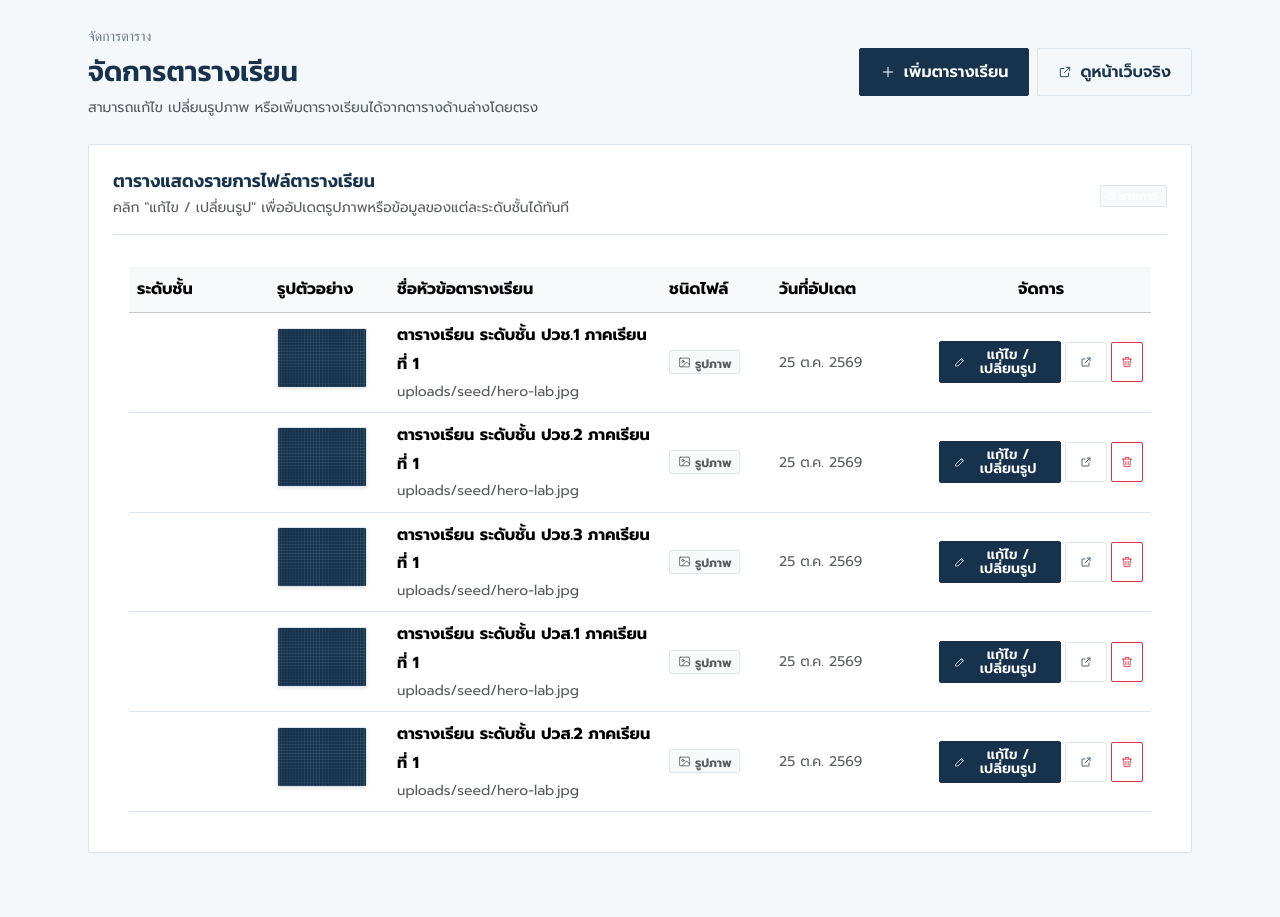
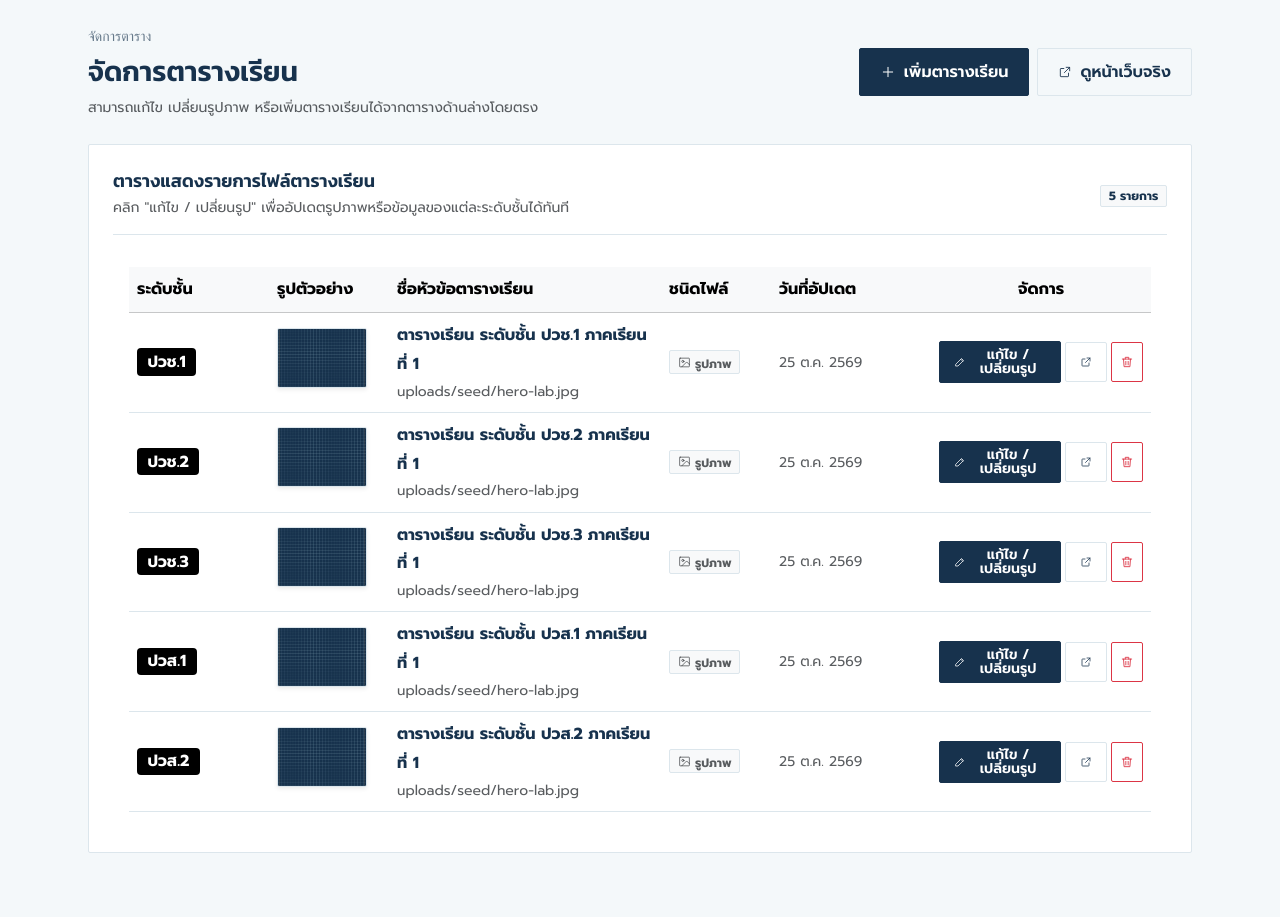
Before and after one commit to porchyy/web, a PHP site: page /web/admin/classes.php in a window 1280 px wide. Shown: the part 111-1028 px from the top of the page. Run offline with PHP 8.4, Linux system fonts and the light colour scheme; the visitor is signed in with stand-in values (Sample User, id 1); data that the repository does not hold is empty; some libraries are stand-ins or nearby versions.

Commit message:
fix(admin): style grade level badges with solid black and define bg-navy utility

```diff
--- a/admin/classes.php
+++ b/admin/classes.php
@@ -154,7 +154,7 @@ require_once __DIR__ . '/../includes/admin-header.php';
               ?>
               <tr>
                 <td>
-                  <span class="badge bg-navy text-white px-2 py-1 fs-6"><?= e($grpName ?: '-') ?></span>
+                  <span class="badge bg-dark text-white px-2.5 py-1.5 fs-6 fw-bold" style="background-color: #000000 !important; color: #ffffff !important; border-radius: 4px;"><?= e($grpName ?: '-') ?></span>
                 </td>
                 <td>
                   <?php if (!$isPdf && !empty($filePath)): ?>
--- a/assets/css/base.css
+++ b/assets/css/base.css
@@ -300,3 +300,13 @@ main:focus {
     scroll-behavior: auto !important;
   }
 }
+
+/* Utility Helpers */
+.bg-navy {
+  background-color: var(--c-navy, #17324d) !important;
+  color: #ffffff !important;
+}
+
+.text-navy {
+  color: var(--c-navy, #17324d) !important;
+}
```
